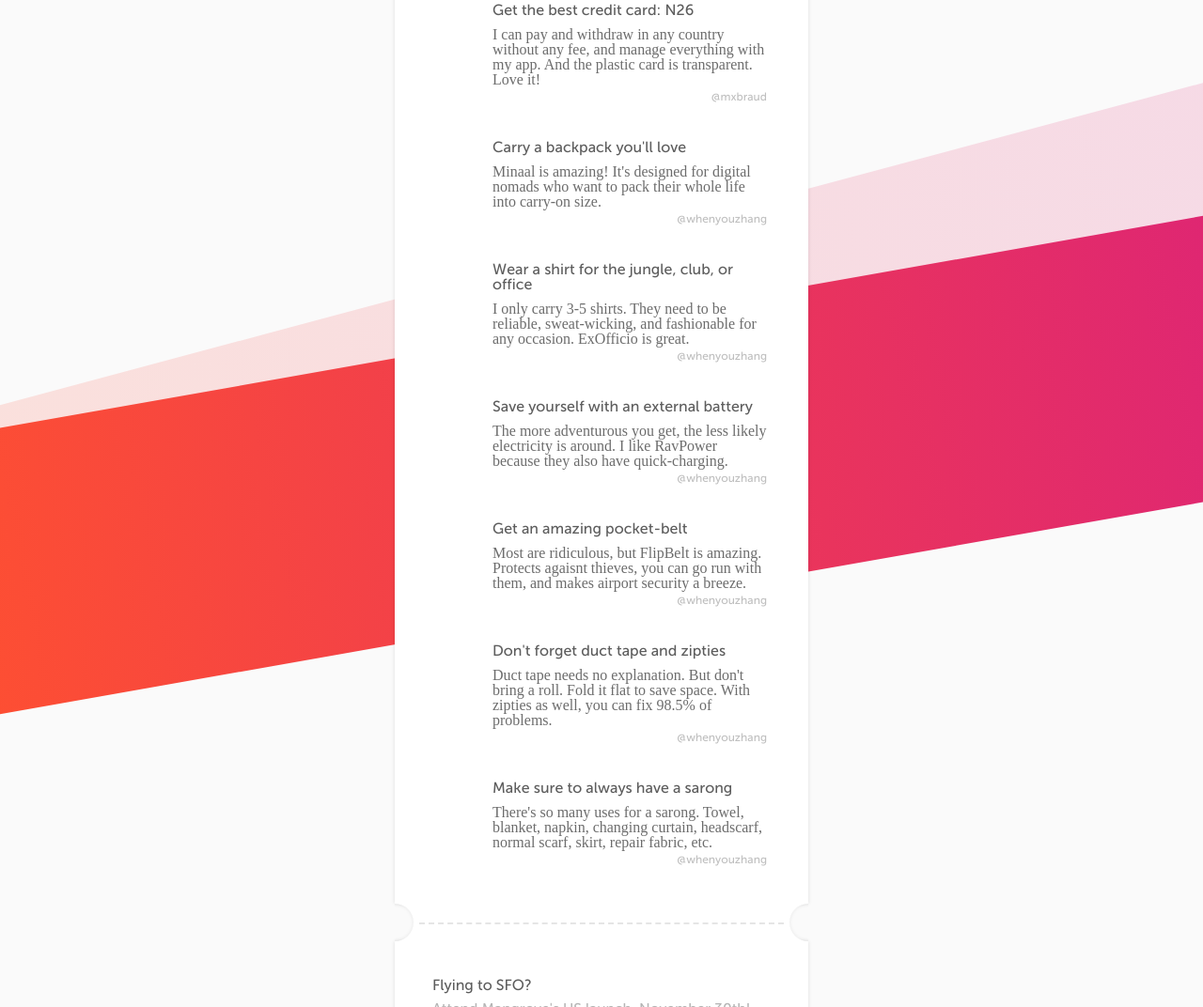
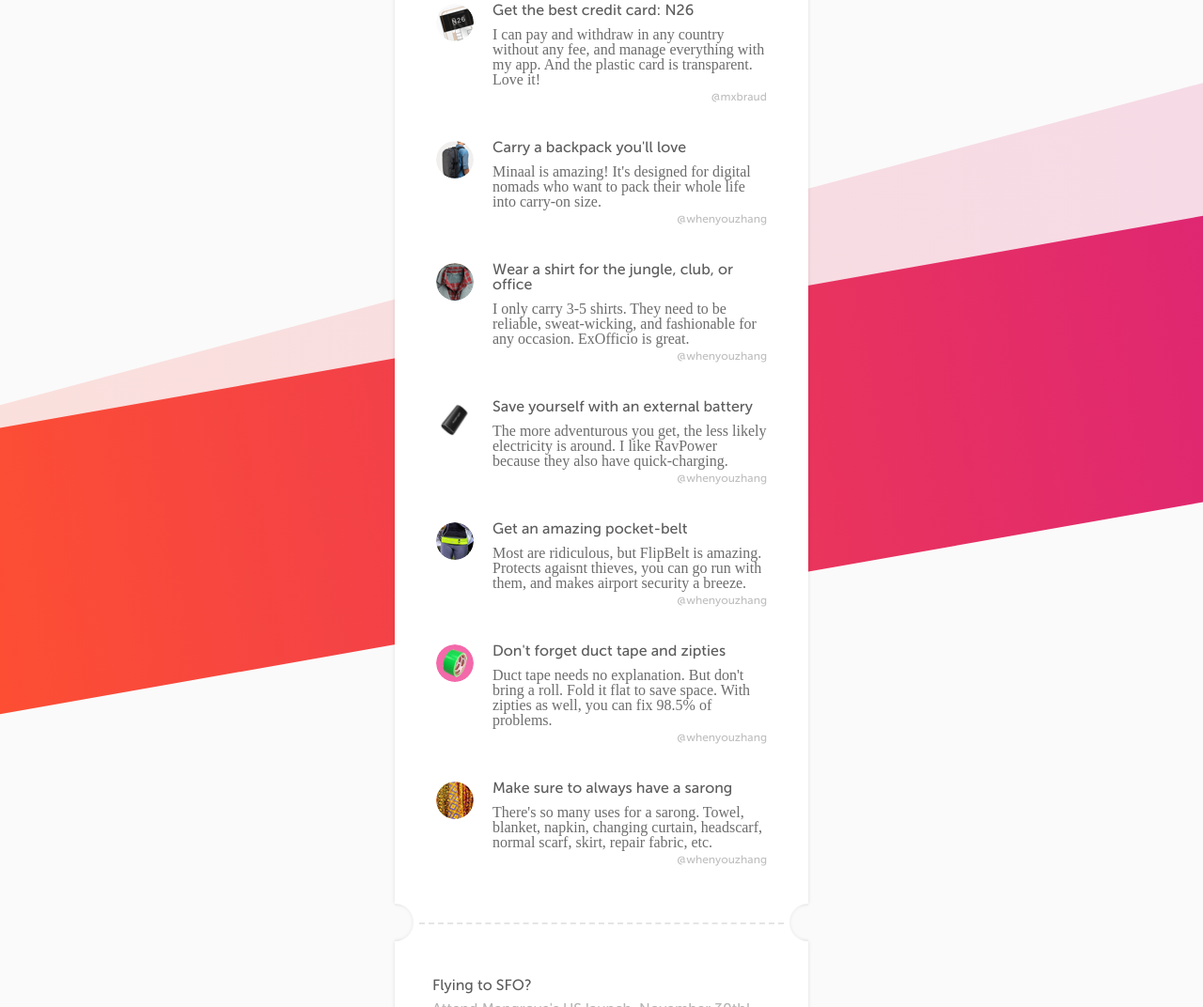
Before and after one commit to MeetMangrove/nomadpack, a plain HTML site: page pack-your-stuff/index.html in a window 1280 px wide. Shown: the part 407-1479 px from the top of the page at 94% size. Drawn offline with Linux system fonts and the light colour scheme.

Commit message:
images for "pack your stuff"

```diff
--- a/pack-your-stuff/index.html
+++ b/pack-your-stuff/index.html
@@ -78,7 +78,7 @@
 
                 <li>
                   <a href="https://n26.com/">
-                    <div class="menu-item-img" style="background-image: url(test.jpg);"></div>
+                    <div class="menu-item-img" style="background-image: url(n26.png);"></div>
                     <p class="menu-item-title">Get the best credit card: N26</p>
                   </a>
                   <p class="menu-item-desc">I can pay and withdraw in any country without any fee, and manage
@@ -88,7 +88,7 @@
 
                 <li>
                   <a href="https://www.minaal.com/">
-                    <div class="menu-item-img" style="background-image: url(test.jpg);"></div>
+                    <div class="menu-item-img" style="background-image: url(minaal.png);"></div>
                     <p class="menu-item-title">Carry a backpack you'll love</p>
                   </a>
                   <p class="menu-item-desc">Minaal is amazing! It's designed for digital nomads who want to pack their whole life into carry-on size.</p>
@@ -97,7 +97,7 @@
 
                 <li>
                   <a href="https://www.exofficio.com">
-                    <div class="menu-item-img" style="background-image: url(test.jpg);"></div>
+                    <div class="menu-item-img" style="background-image: url(exofficio.png);"></div>
                     <p class="menu-item-title">Wear a shirt for the jungle, club, or office</p>
                   </a>
                   <p class="menu-item-desc">I only carry 3-5 shirts. They need to be reliable, sweat-wicking, and fashionable for any occasion. ExOfficio is great.</p>
@@ -106,7 +106,7 @@
 
                 <li>
                   <a href="http://www.ravpower.com/">
-                    <div class="menu-item-img" style="background-image: url(test.jpg);"></div>
+                    <div class="menu-item-img" style="background-image: url(ravpower.jpg);"></div>
                     <p class="menu-item-title">Save yourself with an external battery</p>
                   </a>
                   <p class="menu-item-desc">The more adventurous you get, the less likely electricity is around. I like RavPower because they also have quick-charging.</p>
@@ -115,7 +115,7 @@
 
                 <li>
                   <a href="https://flipbelt.com/">
-                    <div class="menu-item-img" style="background-image: url(test.jpg);"></div>
+                    <div class="menu-item-img" style="background-image: url(flipbelt.png);"></div>
                     <p class="menu-item-title">Get an amazing pocket-belt</p>
                   </a>
                   <p class="menu-item-desc">Most are ridiculous, but FlipBelt is amazing. Protects agaisnt thieves, you can go run with them, and makes airport security a breeze.</p>
@@ -124,7 +124,7 @@
 
                 <li>
                   <a href="#">
-                    <div class="menu-item-img" style="background-image: url(test.jpg);"></div>
+                    <div class="menu-item-img" style="background-image: url(duct.png);"></div>
                     <p class="menu-item-title">Don't forget duct tape and zipties</p>
                   </a>
                   <p class="menu-item-desc">Duct tape needs no explanation. But don't bring a roll. Fold it flat to save space. With zipties as well, you can fix 98.5% of problems.</p>
@@ -133,7 +133,7 @@
 
                 <li>
                   <a href="#">
-                    <div class="menu-item-img" style="background-image: url(test.jpg);"></div>
+                    <div class="menu-item-img" style="background-image: url(sarong.png);"></div>
                     <p class="menu-item-title">Make sure to always have a sarong</p>
                   </a>
                   <p class="menu-item-desc">There's so many uses for a sarong. Towel, blanket, napkin, changing curtain, headscarf, normal scarf, skirt, repair fabric, etc.</p>
```
Also changed, not shown: pack-your-stuff/duct.png (added), pack-your-stuff/exofficio.png (added), pack-your-stuff/flipbelt.png (added), pack-your-stuff/minaal.png (added), pack-your-stuff/n26.png (added), pack-your-stuff/ravpower.jpg (added), pack-your-stuff/sarong.png (added).
